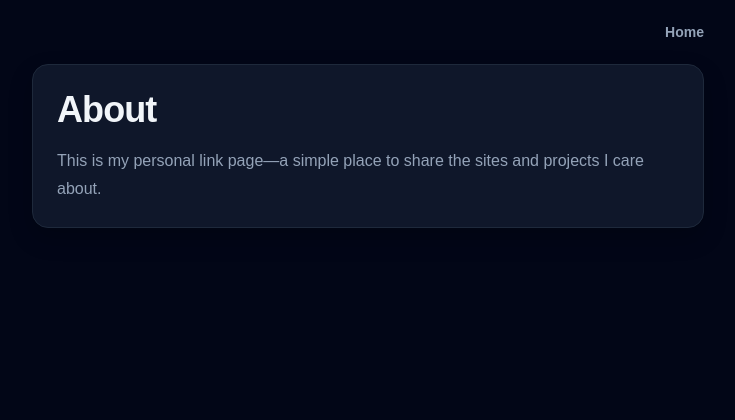
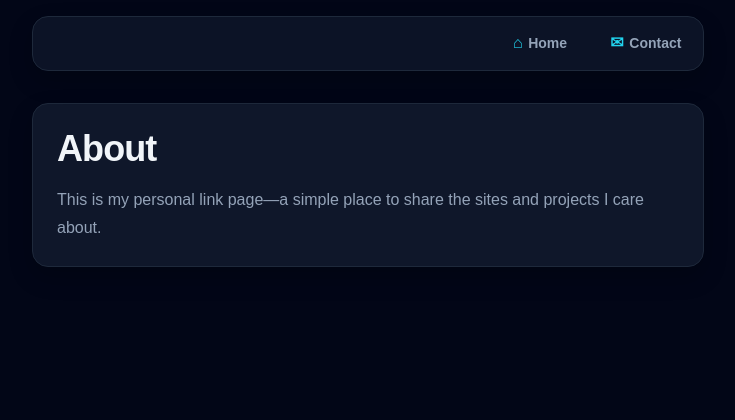
Before and after one commit to beeyen/my-linkin-bio, a Flask app: page /about in a window 1280 px wide. Shown: the top 420 px of the page, without its empty margins (272-1007 px from the left). Before the commit the page ends 228 px from the top, so only its background shows below. Run offline with Flask 3, Linux system fonts and the light colour scheme.

Commit message:
Add a new Contact page and update README

```diff
--- a/app.py
+++ b/app.py
@@ -71,6 +71,11 @@ def about():
     return render_template("about.html")
 
 
+@app.route("/contact")
+def contact():
+    return render_template("contact.html")
+
+
 @app.errorhandler(404)
 def page_not_found(error):
     """Render the custom page for routes that do not exist."""
--- a/statics/styles.css
+++ b/statics/styles.css
@@ -18,8 +18,16 @@ body {
 
 .nav {
   display: flex;
+  gap: 1rem;
   justify-content: flex-end;
-  padding-block: 1.5rem;
+  margin-top: 1rem;
+  margin-bottom: 2rem;
+  border: 1px solid #1e293b;
+  border-radius: 1rem;
+  padding: 0.5rem;
+  background: rgb(15 23 42 / 85%);
+  box-shadow: 0 10px 25px rgb(0 0 0 / 20%);
+  backdrop-filter: blur(12px);
 }
 
 .nav a {
@@ -31,6 +39,27 @@ body {
 
 .nav a:hover {
   color: #fff;
+}
+
+.nav-link {
+  display: inline-flex;
+  align-items: center;
+  gap: 0.35rem;
+  border-radius: 0.65rem;
+  padding: 0.65rem 0.85rem;
+  transition: background 150ms ease, color 150ms ease, transform 150ms ease;
+}
+
+.nav-icon {
+  color: #22d3ee;
+  font-size: 1rem;
+  line-height: 1;
+}
+
+.nav-link:hover {
+  background: #1e293b;
+  color: #f8fafc;
+  transform: translateY(-1px);
 }
 
 .main {
@@ -302,6 +331,11 @@ button:hover {
   line-height: 1.75;
 }
 
+.about-copy a {
+  color: #22d3ee;
+  font-weight: 700;
+}
+
 .error-page {
   display: grid;
   min-height: 100vh;
--- a/templates/about.html
+++ b/templates/about.html
@@ -8,7 +8,8 @@
   </head>
   <body>
     <nav class="nav">
-      <a href="{{ url_for('home') }}">Home</a>
+      <a class="nav-link" href="{{ url_for('home') }}"><span class="nav-icon" aria-hidden="true">⌂</span>Home</a>
+      <a class="nav-link" href="{{ url_for('contact') }}"><span class="nav-icon" aria-hidden="true">✉</span>Contact</a>
     </nav>
     <main class="main">
       <section class="about-card">
--- a/templates/index.html
+++ b/templates/index.html
@@ -8,7 +8,8 @@
   </head>
   <body>
     <nav class="nav">
-      <a href="{{ url_for('about') }}">About</a>
+      <a class="nav-link" href="{{ url_for('about') }}"><span class="nav-icon" aria-hidden="true">ⓘ</span>About</a>
+      <a class="nav-link" href="{{ url_for('contact') }}"><span class="nav-icon" aria-hidden="true">✉</span>Contact</a>
     </nav>
     <main class="main">
       <header class="page-header">
```
Also changed, not shown: templates/contact.html (added, +22 -0 lines), README.md.
